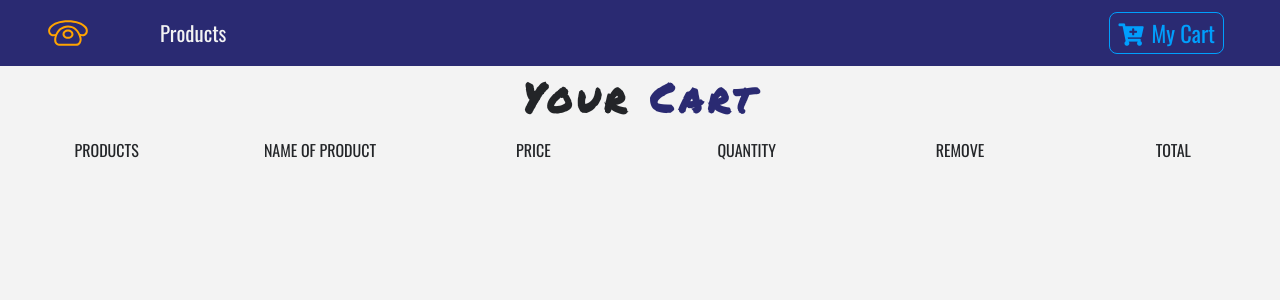
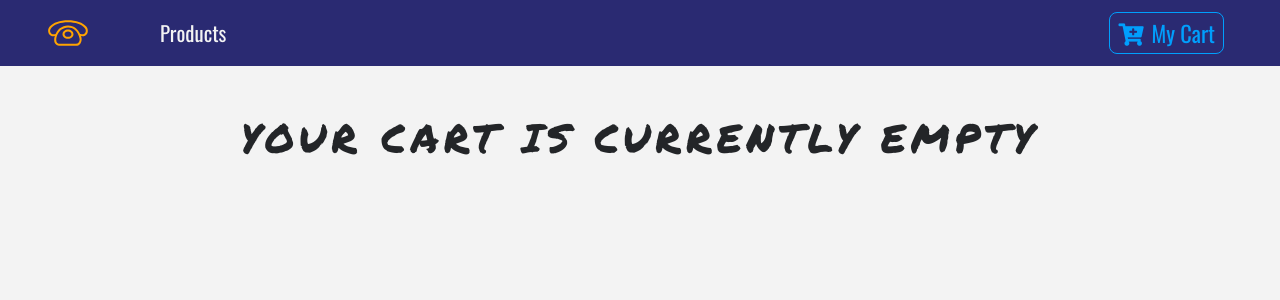
Before and after one commit to kwillard95/ecommerce-phones-project, a React (Create React App) app: page /cart in a window 1280 px wide. Shown: the top 300 px of the page. Built offline with nearby package versions, Linux system fonts and the light colour scheme.

Commit message:
Initializes empty cart componenet and implemented into cart page

```diff
--- a/src/components/Cart/Cart.js
+++ b/src/components/Cart/Cart.js
@@ -1,15 +1,33 @@
 import React, { Component } from 'react'
+import { ProductConsumer } from '../../context'
 import Title from '../Title'
 import CartColumns from './CartColumns'
+import EmptyCart from './EmptyCart'
 
 
 export default class Cart extends Component {
   render() {
     return (
-      <section>
-        <Title name="your" title="cart" />
-        <CartColumns />
-      </section>
+
+      <ProductConsumer>
+        {(value) => {
+          if (!value.cart.length) {
+            return (
+              <section>
+                <EmptyCart />
+              </section>
+            )
+          } else {
+            return (
+              <section>
+                <Title name="your" title="cart" />
+                <CartColumns />
+              </section>
+            )
+          }
+        }}
+      </ProductConsumer>
+
     )
   }
 }
--- /dev/null
+++ b/src/components/Cart/EmptyCart.js
@@ -0,0 +1,13 @@
+import React from 'react'
+
+export default function EmptyCart() {
+  return (
+    <div className="container mt-5">
+      <div className="row">
+        <div className="col-10 mx-auto text-center text-title">
+          <h1>your cart is currently empty</h1>
+        </div>
+      </div>
+    </div>
+  )
+}
```
